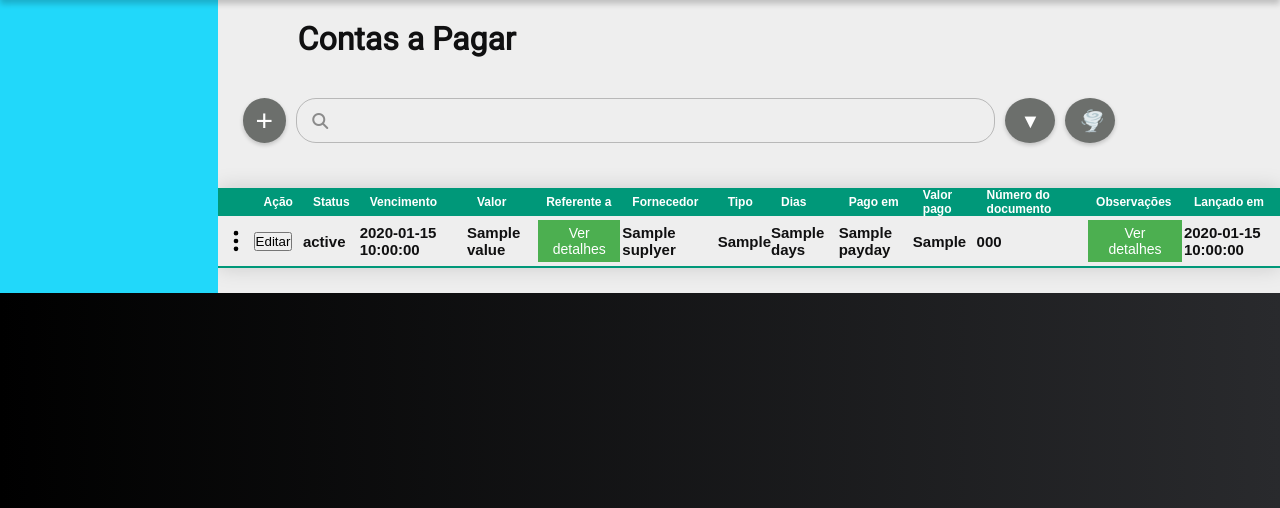
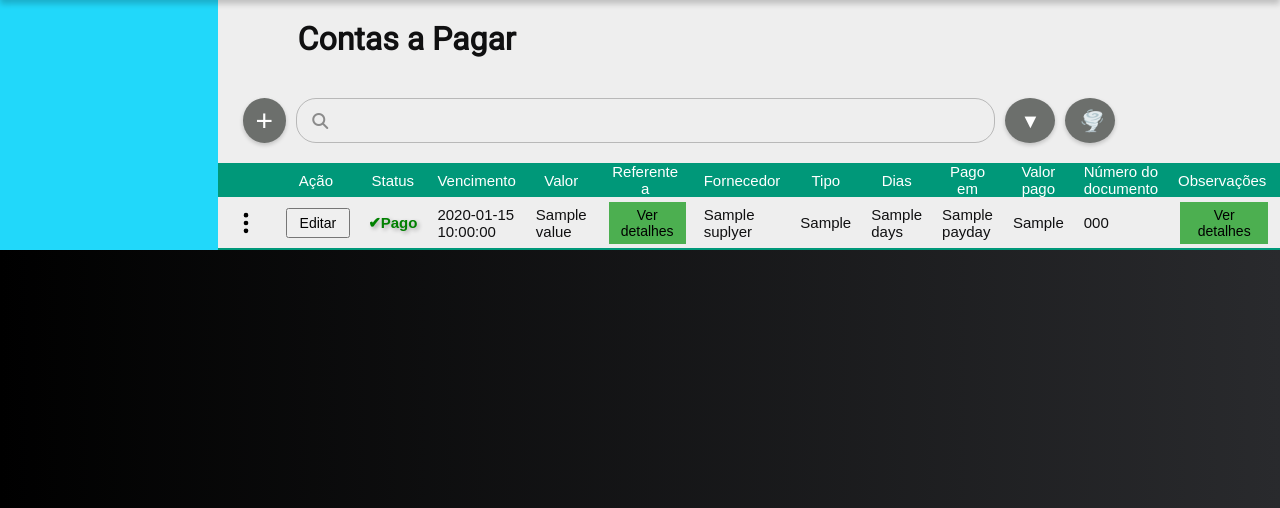
Before and after one commit to Claayton/BillFlux, a Flask app: template billflux/templates/bills.html in a window 1280 px wide. Shown: the part 56-564 px from the top of the page. Run offline with Flask 3, Linux system fonts and the light colour scheme; the template is opened without the code that fills it: most values are stand-ins (such as "Sample title", 1, 10 or a date in 2020); lists and menus that the app fills with data are empty; parts of the project's set-up code (start-up, migrations or seed data) failed here and were passed over; some libraries are stand-ins or nearby versions.

Commit message:
Update: Updated some bubuttons and styles from bills table in frontend

```diff
--- a/billflux/static/css/bills.css
+++ b/billflux/static/css/bills.css
@@ -160,6 +160,22 @@ main .search input:focus {
     pointer-events: none;
 }
 
+#vazio {
+    width: 20%;
+}
+
+.table-estilosa thead tr {
+    background-color: #009879; /* Cor de fundo do cabeçalho */
+    color: #ffffff; /* Cor do texto do cabeçalho */
+    text-align: center;
+    font-weight: bold;
+    font-size: 12px;
+}
+
+.table-container th {
+    margin: 0px 10px;
+}
+
 .options-bill-container {
     position: relative;
 }
@@ -208,8 +224,28 @@ tr:hover .options-bill-container label svg {
     color: white;
 }
 
-#vazio {
-    width: 20%;
+.table-estilosa tbody button {
+    width: 100%;
+    color: black;
+    padding: 5px 10px;
+    text-align: center;
+    text-decoration: none;
+    display: inline-block;
+    font-size: 14px;
+    margin: 4px 2px;
+    cursor: pointer;
+}
+
+th #pago {
+    color: green;
+    font-weight: bold;
+    text-shadow: 2px 2px 4px rgba(0, 0, 0, 0.3); /* Sombra no texto do <p> */
+}
+
+th #pagar {
+    color: red;
+    font-weight: bold;
+    text-shadow: 2px 2px 4px rgba(0, 0, 0, 0.3); /* Sombra no texto do <p> */
 }
 
 .table-container {
@@ -219,8 +255,7 @@ tr:hover .options-bill-container label svg {
 
 .table-estilosa {
     width: 100%;
-    border-collapse: collapse; /* Remove o espaçamento entre as bordas */
-    margin: 25px 0;
+    border-collapse: collapse;
     font-size: 18px;
     font-family: Arial, sans-serif;
     text-align: left;
@@ -228,24 +263,11 @@ tr:hover .options-bill-container label svg {
     display: inline-table; /* Faz a tabela respeitar o tamanho do conteúdo */
 }
 
-.table-estilosa thead tr {
-    background-color: #009879; /* Cor de fundo do cabeçalho */
-    color: #ffffff; /* Cor do texto do cabeçalho */
-    text-align: left;
-    font-weight: bold;
-    font-size: 12px;
+.table-estilosa th {
+    font-weight: lighter;
+    font-size: 15px;
+    padding: 0px 10px;
 }
-
-.table-estilosa th, .tabela-estilosa td {
-    padding: 0px 10px; /* Espaçamento interno das células */
-}
-
-.table-estilosa tbody tr {
-    font-size: 15px;
-    padding: 0px;
-    border-bottom: 1px solid #dddddd; /* Linha divisória entre as linhas */
-}
-
 
 /* Estilo da caixa de diálogo */
 .modal {
@@ -312,7 +334,3 @@ tr:hover .options-bill-container label svg {
 .table-estilosa tbody tr:hover {
     background-color: #01be98; /* Cor de fundo ao passar o mouse */
 }
-
-.table-estilosa tbody tr th {
-    padding: 0px;
-}
--- a/billflux/templates/bills.html
+++ b/billflux/templates/bills.html
@@ -89,7 +89,12 @@
                                     </div>
                                 </th>
                                 <th><button>Editar</button></th>
-                                <th>{{ bill.status }}</th>
+                                <th>{% if bill.status %}
+                                    <p id="pago"><span class="checkmark">✔</span>Pago</p>
+                                    {% else %}
+                                    <p id="pagar"><span class="xmark">✘</span>Pagar</p>
+                                    {% endif %}
+                                </th>
                                 <th>{{ bill.due_date }}</th>
                                 <th>{{ bill.value }}</th>
                                 <th>
```
